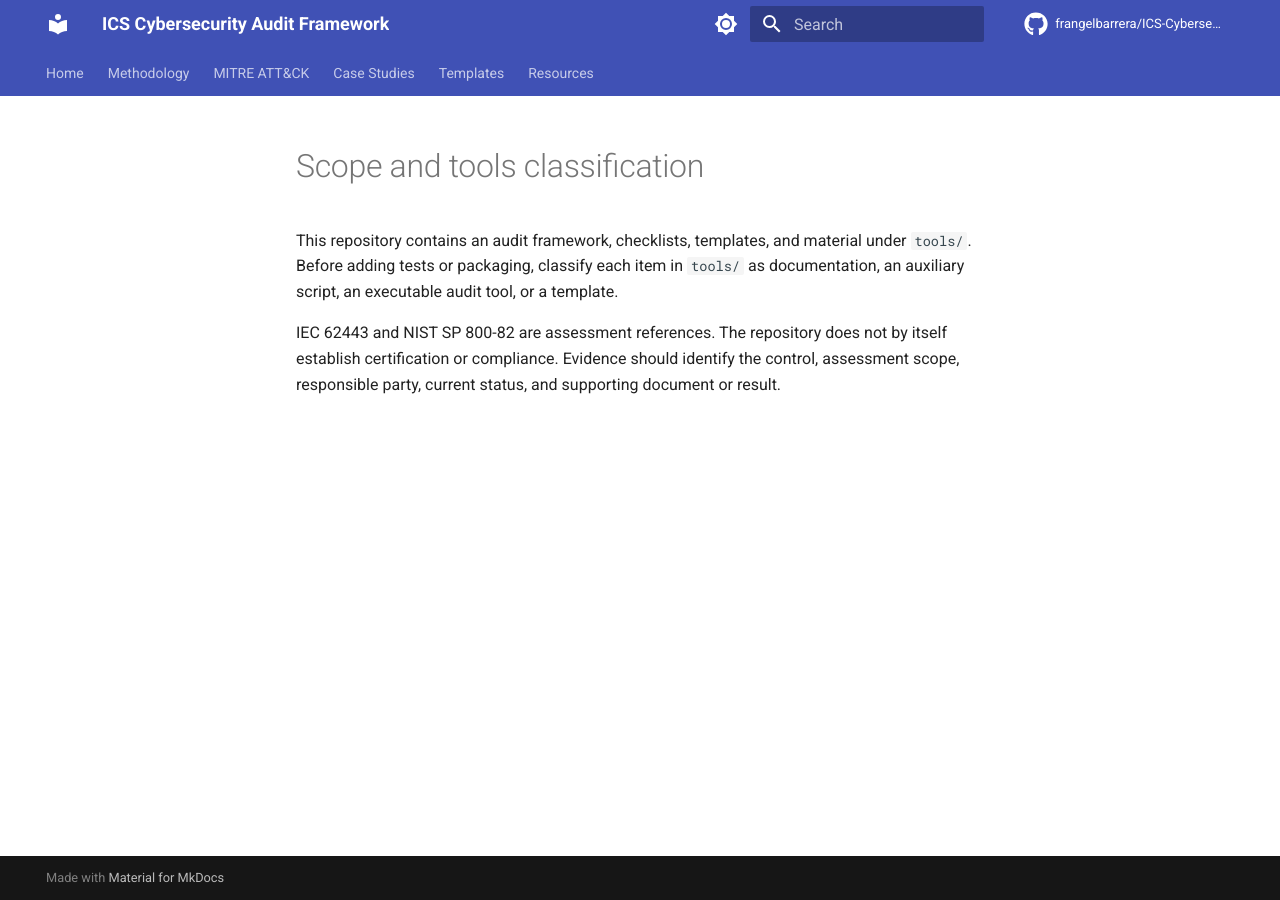
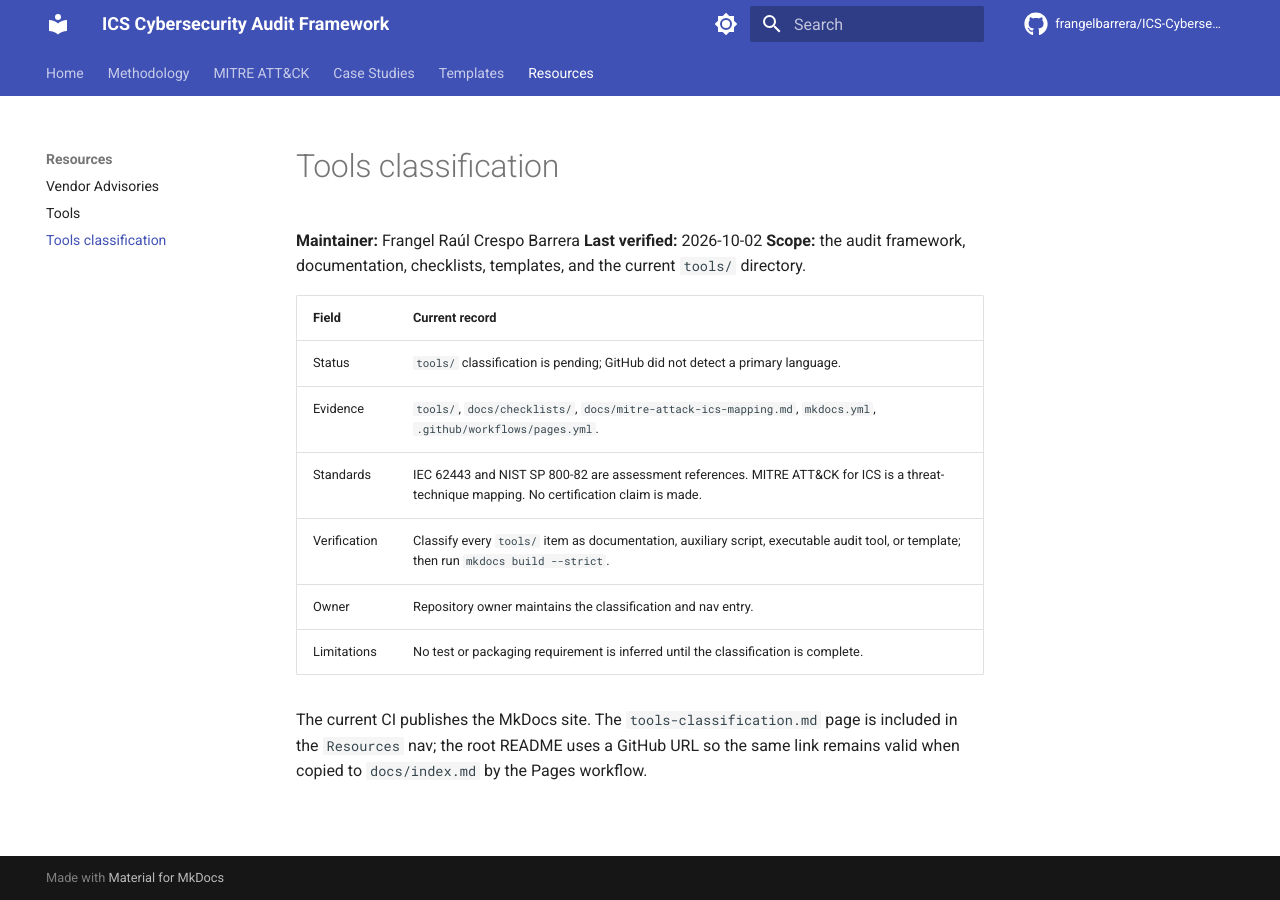
Before and after one commit to frangelbarrera/ICS-Cybersecurity-Audit, an MkDocs documentation site: the page built from docs/tools-classification.md, in a window 1280 px wide. Built offline with MkDocs 1.6.1 and Material for MkDocs 9.7.7, drawn with Linux system fonts in a browser that asks for light colours; comment, search, counter and statistics services are not loaded.

Commit message:
fix: repair phase 1 validation and documentation
Record verified evidence and keep advisory checks honest without changing product logic.

```diff
--- a/docs/tools-classification.md
+++ b/docs/tools-classification.md
@@ -1,5 +1,14 @@
-# Scope and tools classification
+**Maintainer:** Frangel Raúl Crespo Barrera
+**Last verified:** 2026-10-02
+**Scope:** the audit framework, documentation, checklists, templates, and the current `tools/` directory.
 
-This repository contains an audit framework, checklists, templates, and material under `tools/`. Before adding tests or packaging, classify each item in `tools/` as documentation, an auxiliary script, an executable audit tool, or a template.
+| Field | Current record |
+|---|---|
+| Status | `tools/` classification is pending; GitHub did not detect a primary language. |
+| Evidence | `tools/`, `docs/checklists/`, `docs/mitre-attack-ics-mapping.md`, `mkdocs.yml`, `.github/workflows/pages.yml`. |
+| Standards | IEC 62443 and NIST SP 800-82 are assessment references. MITRE ATT&CK for ICS is a threat-technique mapping. No certification claim is made. |
+| Verification | Classify every `tools/` item as documentation, auxiliary script, executable audit tool, or template; then run `mkdocs build --strict`. |
+| Owner | Repository owner maintains the classification and nav entry. |
+| Limitations | No test or packaging requirement is inferred until the classification is complete. |
 
-IEC 62443 and NIST SP 800-82 are assessment references. The repository does not by itself establish certification or compliance. Evidence should identify the control, assessment scope, responsible party, current status, and supporting document or result.
+The current CI publishes the MkDocs site. The `tools-classification.md` page is included in the `Resources` nav; the root README uses a GitHub URL so the same link remains valid when copied to `docs/index.md` by the Pages workflow.
--- a/mkdocs.yml
+++ b/mkdocs.yml
@@ -73,3 +73,4 @@ nav:
   - Resources:
     - Vendor Advisories: vendors/README.md
     - Tools: tools.md
+    - Tools classification: tools-classification.md
```
Also changed, not shown: README.md (+1 -1 lines).
